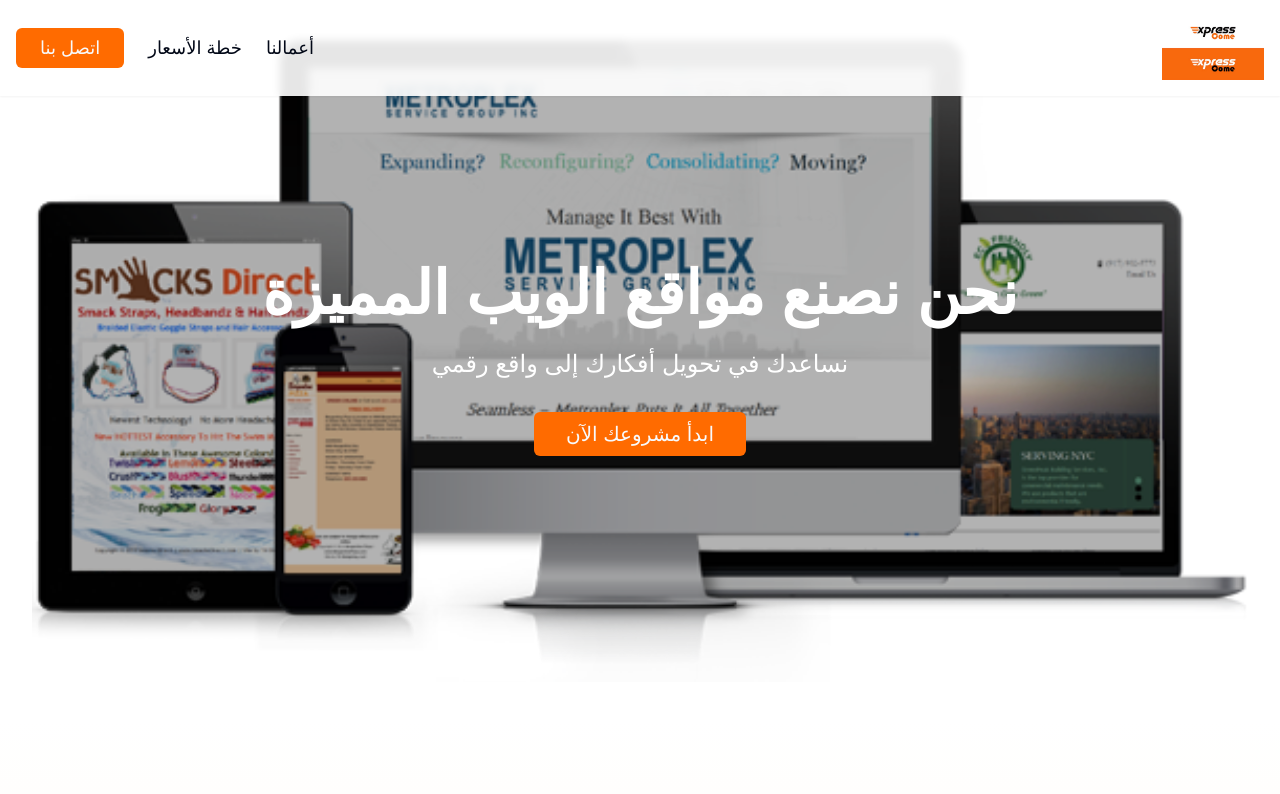
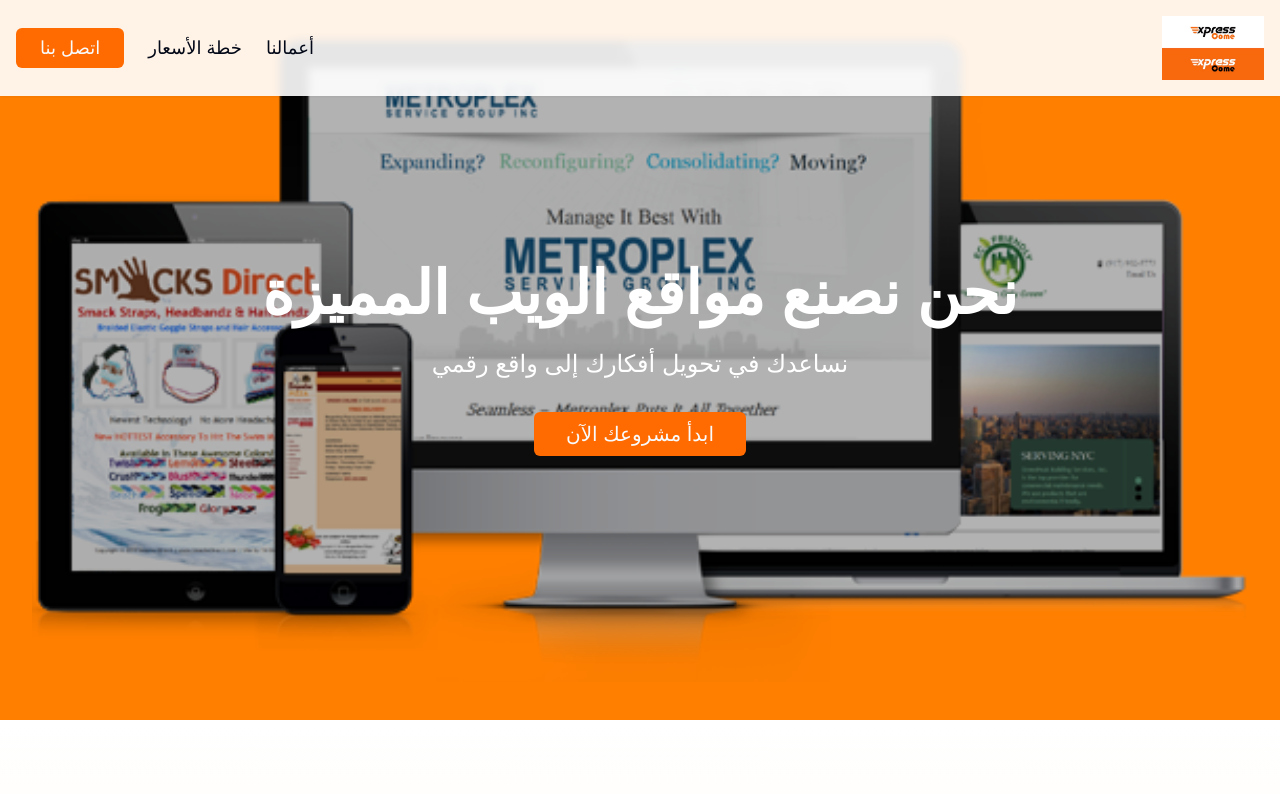
Before and after one commit to pop001040/Express-come, a React (Vite) app: page / in a window 1280 px wide. Shown: the top 794 px of the page. Built offline with nearby package versions, Linux system fonts and the light colour scheme.

Commit message:
Update background color to #FF7F00
Changed the website's background color to #FF7F00 as requested.
[skip gpt_engineer]

```diff
--- a/src/index.css
+++ b/src/index.css
@@ -4,7 +4,7 @@
 
 @layer base {
   :root {
-    --background: 0 0% 100%;
+    --background: 24 100% 50%;
     --foreground: 222.2 84% 4.9%;
     --card: 0 0% 100%;
     --card-foreground: 222.2 84% 4.9%;
@@ -27,7 +27,7 @@
   }
 
   body {
-    @apply bg-background text-foreground;
+    @apply bg-[#FF7F00] text-foreground;
     font-family: 'Cairo', sans-serif;
   }
 }
```
